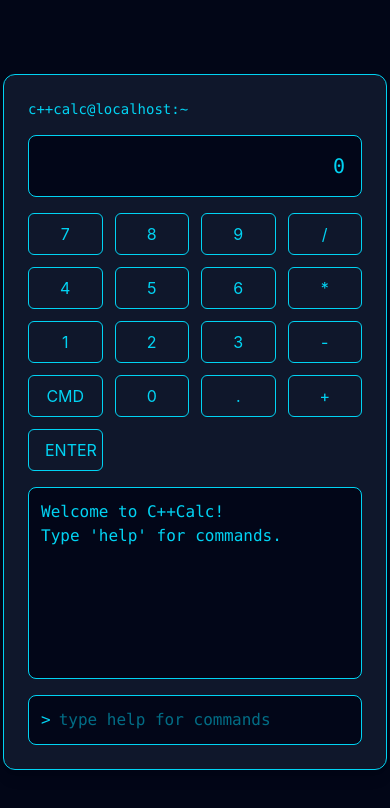
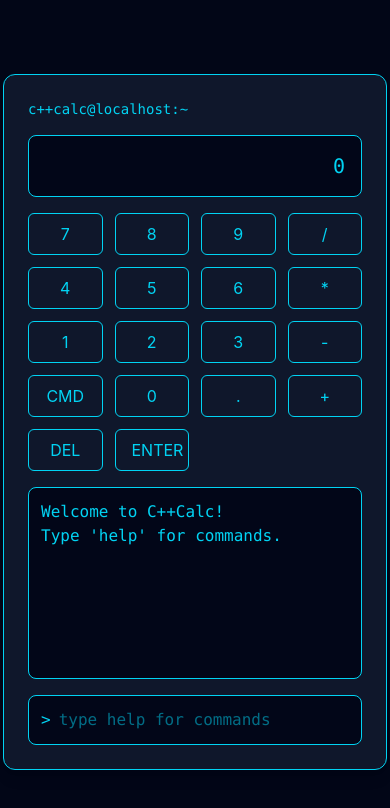
Before and after one commit to glennrobey/CppCalc, a React (Vite) app in the folder frontend/: page / in a window 390 px wide. Shown: the top 808 px of the page. Built offline with nearby package versions, Linux system fonts and the light colour scheme; no server answers.

Commit message:
Add delete button for mobile calc

```diff
--- a/frontend/src/App.tsx
+++ b/frontend/src/App.tsx
@@ -41,6 +41,7 @@ function App() {
     "0",
     ".",
     "+",
+    "DEL",
     "ENTER",
   ];
 
@@ -169,6 +170,13 @@ function App() {
     };
   }, [expression]);
   function handleButtonClick(button: string) {
+    if (button === "DEL") {
+      setExpression("");
+      setResult("");
+      setJustCalculated(false);
+      return;
+    }
+
     if (button === "CMD") {
       setShowCommands(!showCommands);
 
```
